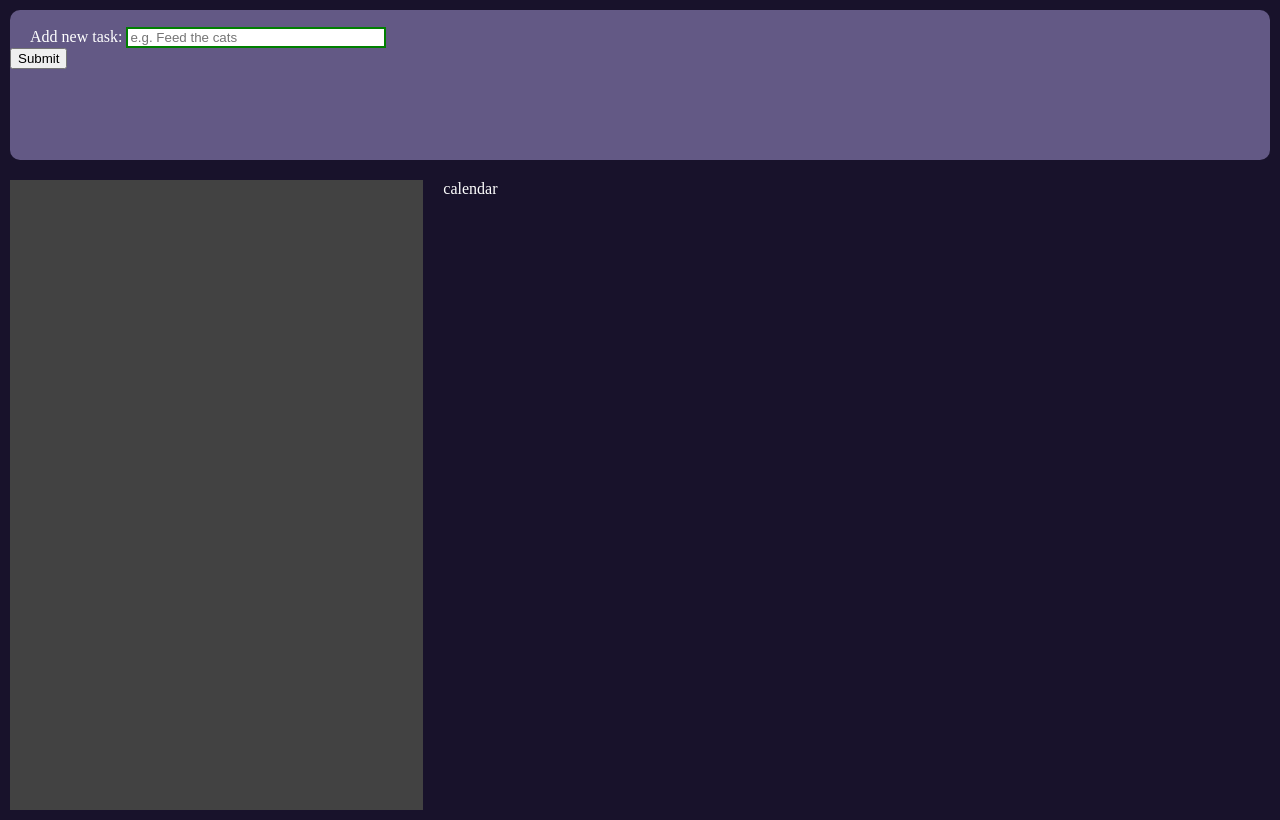
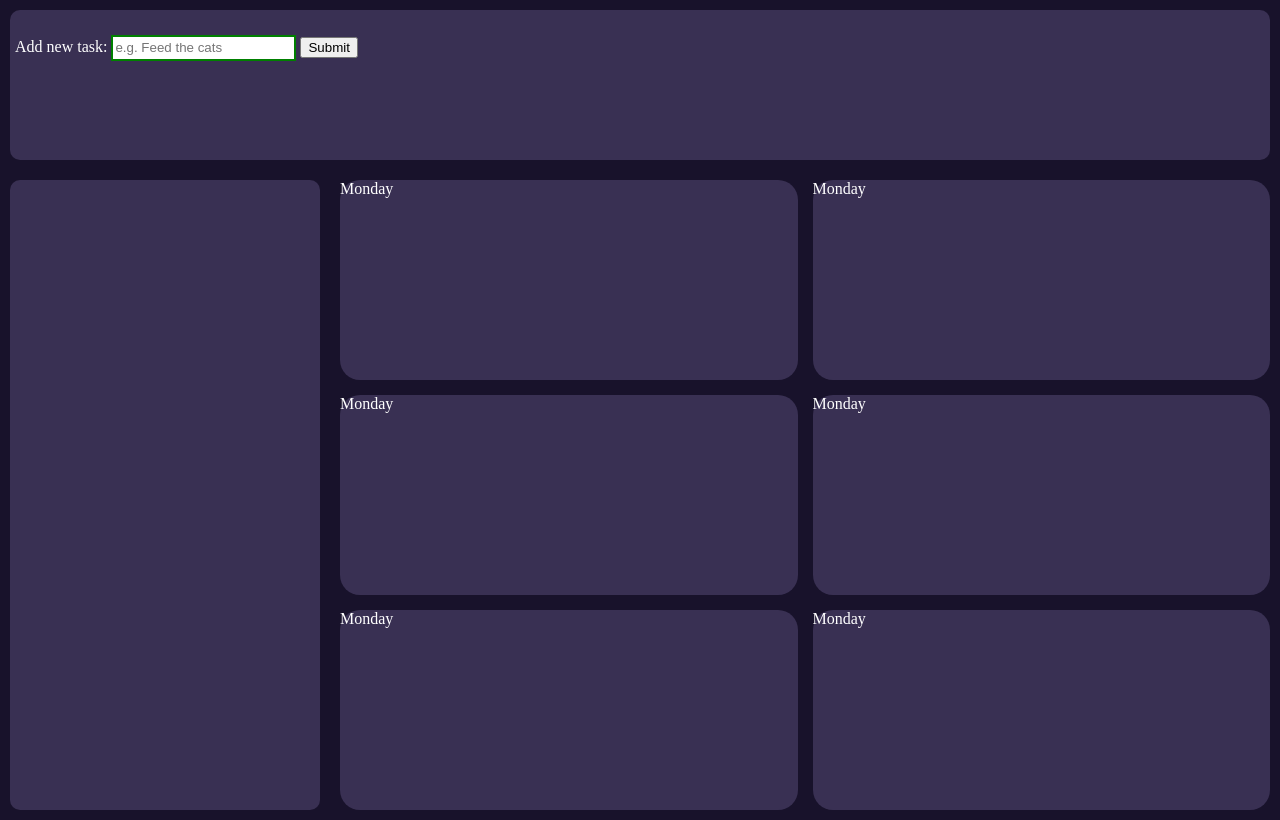
Before and after one commit to c-dez/6to9-app, a plain HTML site: page index.html in a window 1280 px wide. Drawn offline with Linux system fonts and the light colour scheme.

```diff
--- a/index.html
+++ b/index.html
@@ -25,7 +25,14 @@
 
 
         </div>
-        <div class="calendar">calendar</div>
+        <div class="calendar">
+            <div class="day">Monday</div>
+            <div class="day">Monday</div>
+            <div class="day">Monday</div>
+            <div class="day">Monday</div>
+            <div class="day">Monday</div>
+            <div class="day">Monday</div>
+        </div>
 
     </section>
 
--- a/main.js
+++ b/main.js
@@ -1,4 +1,5 @@
-const taskList = []
+const taskList = ['ejercicio', 'trabajo','estudio', 'limpiar', 'cocinar' , 'jugar gatos','cocinar',
+'relajarme', 'leer','japones','arena gatos', 'super', 'patio','ropa','planear viaje']
 
 const submit = document.querySelector('#submit')
 
--- a/style.css
+++ b/style.css
@@ -6,7 +6,7 @@
 #app{
 color: white;
 display: grid;
-grid-template-columns: minmax(100px, 1fr) minmax(400px, 2fr);
+grid-template-columns: minmax(100px, 1fr) minmax(400px, 3fr);
 grid-template-rows: minmax(100px, 150px) minmax(400px, 1fr);
 background-color: ;
 height: 100vh;
@@ -21,38 +21,58 @@
     grid-template-rows: repeat(2, 1fr);
     grid-area:1/1/2/3 ;
     align-items: center;
-    background-color: #635985;
+    background-color: #393053;
+    padding-left: 5px;
 
 }
-.newTask{
+.search{
+    /* width: 80%; */
+    display: inline-block;
     grid-area: 1/1/2/3;
 }
 
 
+
 label{
-    padding-left: 20px;
+    /* padding-left: 20px; */
 }
 input{
-    width: 60%;
+    height: 1.5em;
 }
 input:valid{
     border: 2px solid green;
 }
 .list{
+    border-radius: 10px;
     grid-area: 2/1/3/2;
-    background-color: #424242;
+    background-color: #393053;
     max-height: 100vh;
     display:grid;
-    grid-template-columns: 1fr 50px 50px;
-    grid-auto-rows: minmax(50px, 70px);
+    grid-template-columns: 1fr 25px 25px;
+    grid-auto-rows: minmax(40px, 50px);
     align-items: center;
+    gap: 5px;
+    padding: 0 3px ;
 
 }
 .list>button{
     height: 2.5em;
+    border: 0px;
 }
 .list>.erase{
     background-color: #D71313;
-    border: 0px;
 
 }
+.calendar{
+    /* grid-area: 2/2/3/3 ; */
+    display: grid;
+    grid-template-columns: repeat(2, 1fr);
+    grid-template-rows: repeat(3, 1fr);
+    gap: 15px;
+
+}
+
+.day{
+    background-color: #393053;
+    border-radius: 20px;
+}
```
